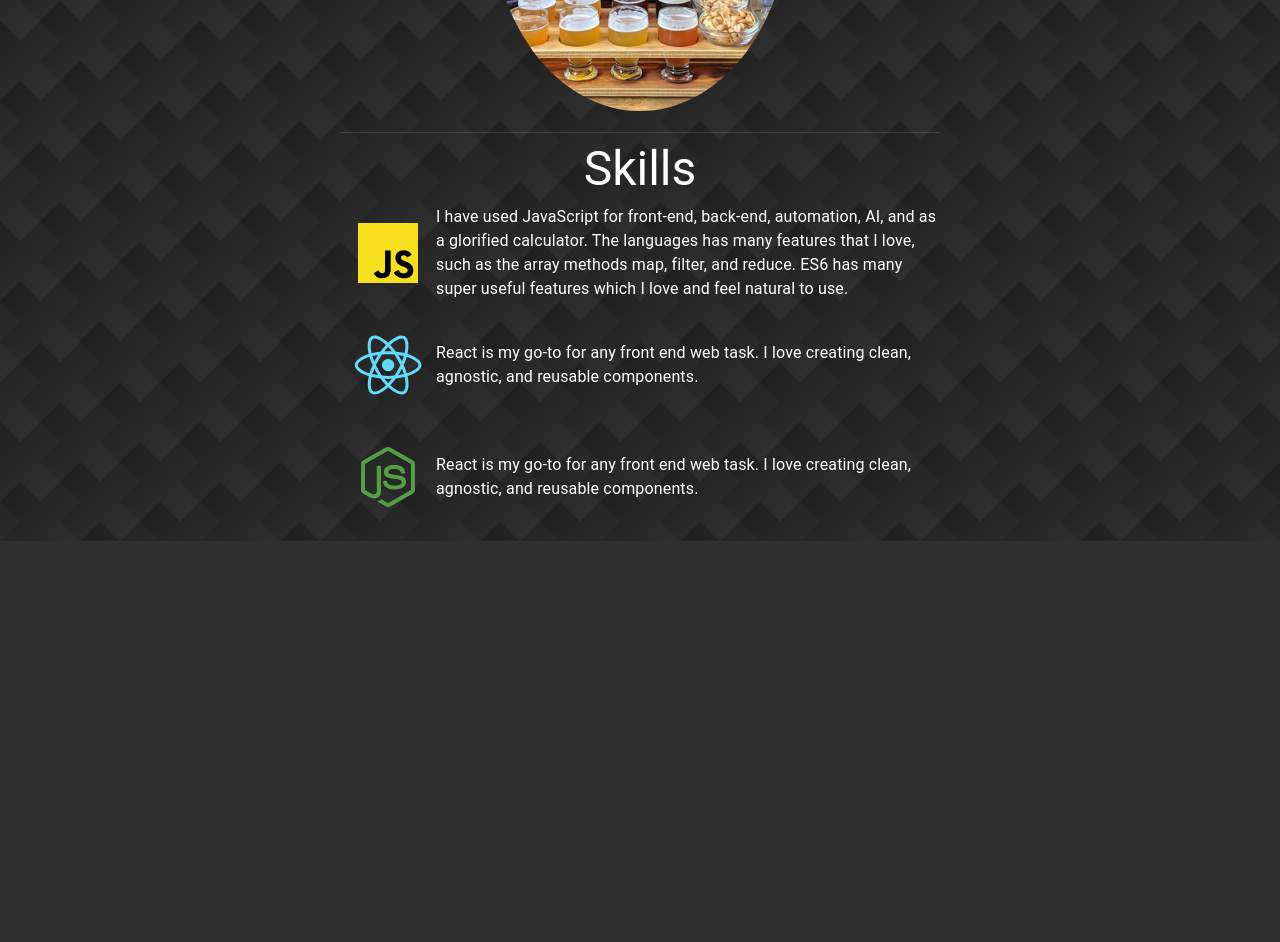
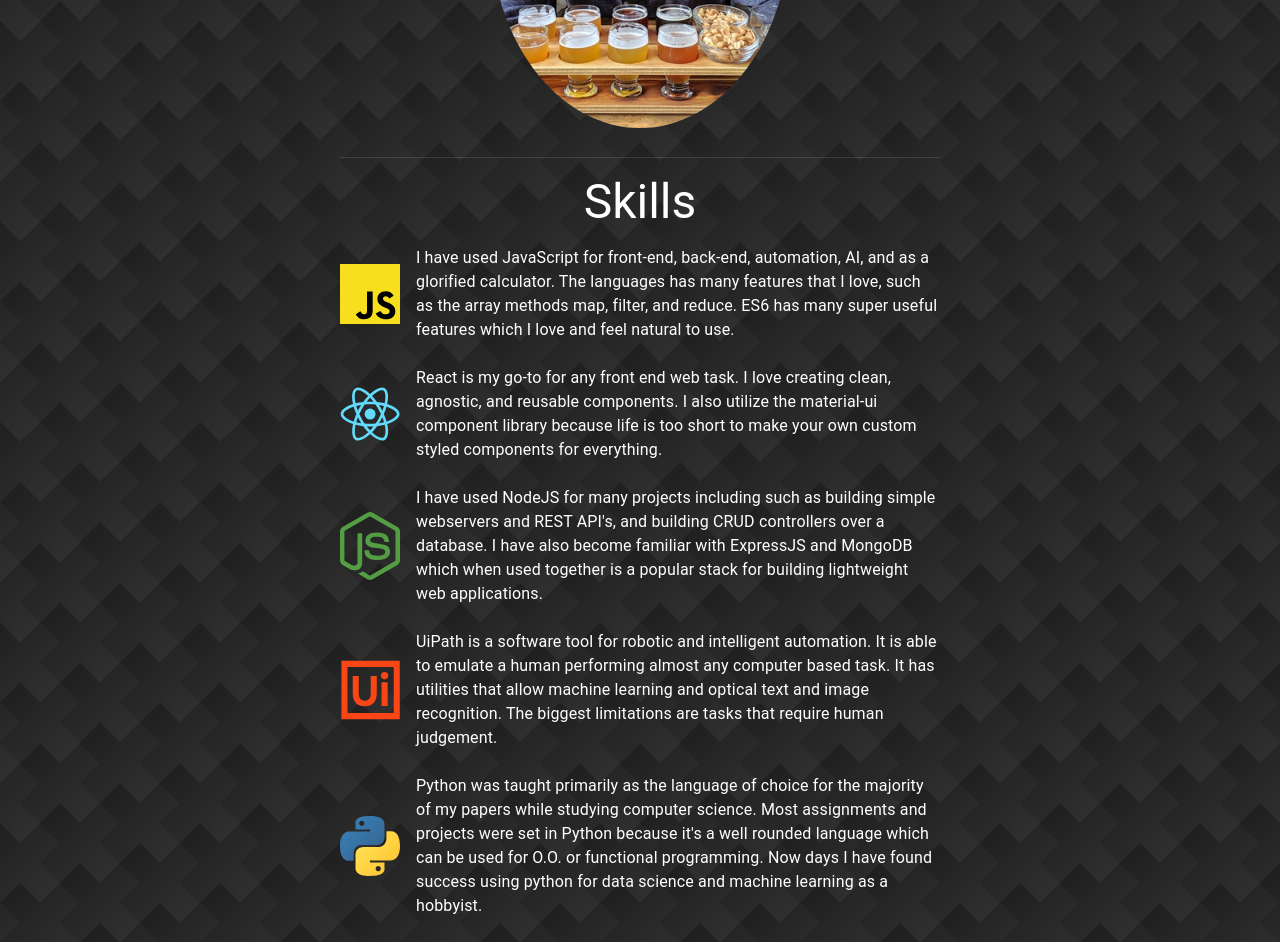
Before and after one commit to MaxRandle/portfolio-website-v2, a React (Create React App) app: page /intro in a window 1280 px wide. Shown: the part 460-1402 px from the top of the page. Before the commit the page ends 1001 px from the top, so only its background shows below. Built offline with nearby package versions, Linux system fonts and the light colour scheme.

Commit message:
finish adding skills

```diff
--- a/src/Intro/IntroPage.jsx
+++ b/src/Intro/IntroPage.jsx
@@ -1,5 +1,5 @@
 import React from "react";
-import { Box, Container, Divider, Grid, Typography } from "@material-ui/core";
+import { Box, Container, Divider, Typography } from "@material-ui/core";
 import { makeStyles } from "@material-ui/core/styles";
 import clsx from "clsx";
 import maxPortrate from "../media/max-portrate.jpg";
@@ -14,10 +14,10 @@ const useStyles = makeStyles((theme) => ({
   flexColContainer: {
     display: "flex",
     flexDirection: "column",
-    padding: theme.spacing(2, 0, 0, 0),
+    padding: theme.spacing(3, 0, 0, 0),
   },
   flexColItem: {
-    margin: theme.spacing(0, 0, 2, 0),
+    margin: theme.spacing(0, 0, 3, 0),
   },
   portrate: {
     borderRadius: "50%",
@@ -52,28 +52,36 @@ const IntroPage = () => {
         Skills
       </Typography>
 
-      <SkillItem
-        className={clsx(classes.flexColItem)}
-        logo={javascriptLogo}
-        alt={"JavaScript logo"}
-        description="I have used JavaScript for front-end, back-end, automation, AI, and as a glorified calculator. The languages
-          has many features that I love, such as the array methods map, filter, and reduce. ES6 has many super useful
-          features which I love and feel natural to use."
-      />
+      <SkillItem className={clsx(classes.flexColItem)} logo={javascriptLogo} alt={"JavaScript logo"}>
+        I have used JavaScript for front-end, back-end, automation, AI, and as a glorified calculator. The languages has
+        many features that I love, such as the array methods map, filter, and reduce. ES6 has many super useful features
+        which I love and feel natural to use.
+      </SkillItem>
 
-      <SkillItem
-        className={clsx(classes.flexColItem)}
-        logo={reactLogo}
-        alt={"React logo"}
-        description="React is my go-to for any front end web task. I love creating clean, agnostic, and reusable components."
-      />
+      <SkillItem className={clsx(classes.flexColItem)} logo={reactLogo} alt={"React logo"}>
+        React is my go-to for any front end web task. I love creating clean, agnostic, and reusable components. I also
+        utilize the material-ui component library because life is too short to make your own custom styled components
+        for everything.
+      </SkillItem>
 
-      <SkillItem
-        className={clsx(classes.flexColItem)}
-        logo={nodeLogo}
-        alt={"Node logo"}
-        description="React is my go-to for any front end web task. I love creating clean, agnostic, and reusable components."
-      />
+      <SkillItem className={clsx(classes.flexColItem)} logo={nodeLogo} alt={"Node logo"}>
+        I have used NodeJS for many projects including such as building simple webservers and REST API's, and building
+        CRUD controllers over a database. I have also become familiar with ExpressJS and MongoDB which when used
+        together is a popular stack for building lightweight web applications.
+      </SkillItem>
+
+      <SkillItem className={clsx(classes.flexColItem)} logo={uipathLogo} alt={"UiPath logo"}>
+        UiPath is a software tool for robotic and intelligent automation. It is able to emulate a human performing
+        almost any computer based task. It has utilities that allow machine learning and optical text and image
+        recognition. The biggest limitations are tasks that require human judgement.
+      </SkillItem>
+
+      <SkillItem className={clsx(classes.flexColItem)} logo={pythonLogo} alt={"Python logo"}>
+        Python was taught primarily as the language of choice for the majority of my papers while studying computer
+        science. Most assignments and projects were set in Python because it's a well rounded language which can be used
+        for O.O. or functional programming. Now days I have found success using python for data science and machine
+        learning as a hobbyist.
+      </SkillItem>
     </Container>
   );
 };
--- a/src/Intro/SkillItem.jsx
+++ b/src/Intro/SkillItem.jsx
@@ -6,20 +6,25 @@ import clsx from "clsx";
 const useStyles = makeStyles((theme) => ({
   flexRowContainer: {
     display: "flex",
-    justifyContent: "center",
+    // justifyContent: "center",
+    justifyContent: "flex-start",
     alignItems: "center",
   },
   logoBox: {
-    width: "96px",
-    height: "96px",
+    // width: "72px",
+    // height: "72px",
+    marginRight: theme.spacing(2),
   },
   logo: {
-    height: "60px",
+    // height: "60px",
+    width: "60px",
+    // maxHeight: "60px",
+    // maxWidth: "60px",
   },
 }));
 
 const SkillItem = (props) => {
-  const { logo, alt, description, className, ...rest } = props;
+  const { logo, alt, children, className, ...rest } = props;
   const classes = useStyles();
 
   return (
@@ -29,7 +34,7 @@ const SkillItem = (props) => {
           <img className={classes.logo} src={logo} alt={alt} />
         </Box>
       </Box>
-      <Typography>{description}</Typography>
+      <Typography>{children}</Typography>
     </Box>
   );
 };
--- a/src/index.jsx
+++ b/src/index.jsx
@@ -19,7 +19,7 @@ const theme = createMuiTheme({
   },
   typography: {
     h1: {
-      lineHeight: "75px",
+      lineHeight: "68px",
     },
     h3: {
       lineHeight: "40px",
```
